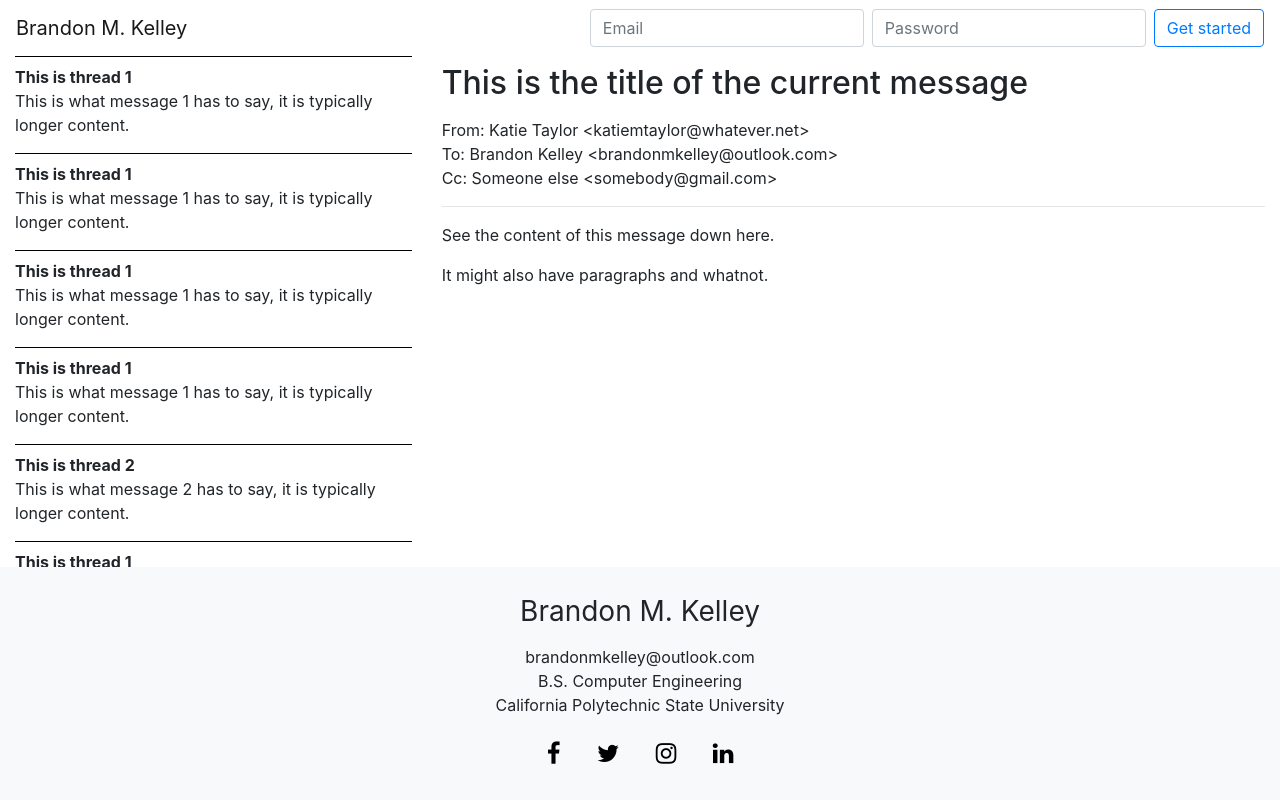
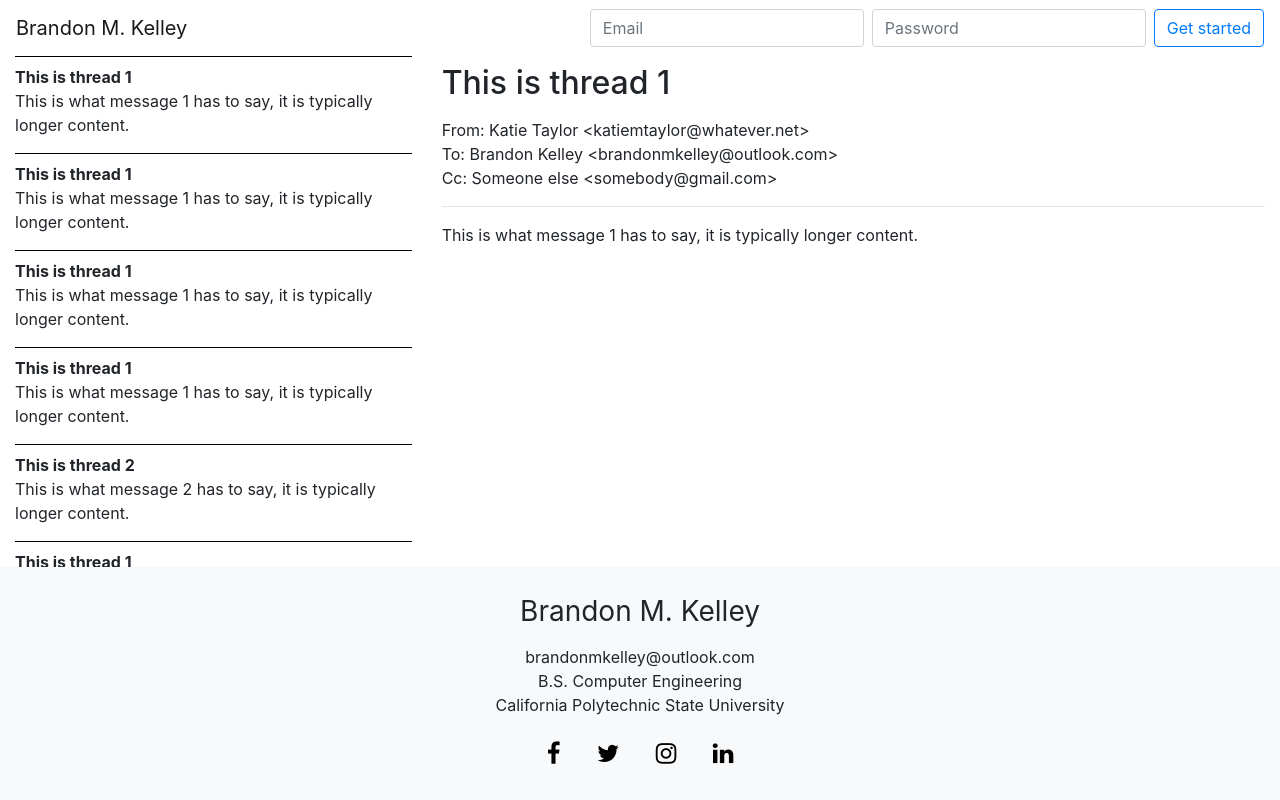
Before and after one commit to brandonmkelley/website-react, a React (Create React App) app in the folder src/client/: page /flexworks/email in a window 1280 px wide. Built offline with nearby package versions, Linux system fonts and the light colour scheme; no server answers.

Commit message:
Dynamic email UI added for redux states, still thinking about chat architecture.

```diff
--- a/src/client/src/AppState.ts
+++ b/src/client/src/AppState.ts
@@ -1,5 +1,5 @@
 
-import { message, subject } from './data/flexworks.json'
+import { user, message, subject } from './data/flexworks.json'
 
 export interface AppState {
     layoutPlatform?: string | null,
@@ -7,6 +7,8 @@ export interface AppState {
     layoutJumboHeight?: string | null,
     layoutCardHeight?: string | null,
     userEmail?: string | null,
+    userID?: string | null,
+    users?: object | null,
     messages?: object | null,
     subjects?: object | null
 }
@@ -17,6 +19,8 @@ export const initialState : AppState = {
     layoutJumboHeight: '50px',
     layoutCardHeight: '50px',
     userEmail: null,
+    userID: "1",
+    users: user,
     messages: message,
     subjects: subject
 }
--- a/src/client/src/pages/FlexWorks_Chat.tsx
+++ b/src/client/src/pages/FlexWorks_Chat.tsx
@@ -1,6 +1,5 @@
 
-
-import React, { useEffect } from 'react'
+import React, { useEffect, useState } from 'react'
 
 import { useDispatch, useSelector } from 'react-redux'
 
@@ -12,11 +11,13 @@ import { Container } from 'react-bootstrap'
 
 import { layoutSlice } from '../slices/layout'
 
-//import flexworksData from '../data/flexworks.json'
+const messageIDPrefix = 'message-id-'
+const messageIDPrefixLen = messageIDPrefix.length
 
 export default () => {
     const dispatch = useDispatch()
     const location = useLocation()
+    const [activeMessage, setActiveMessage] = useState<any>(null)
 
     useEffect(() => {
         dispatch(layoutSlice.actions.desktopNoScroll())
@@ -30,8 +31,20 @@ export default () => {
         }
     }, [location])
 
+    const userID = useSelector((state: any) => state.userID) || {}
+    const users = useSelector((state: any) => state.users) || {}
     const messages = useSelector((state: any) => state.messages) || {}
     const subjects = useSelector((state: any) => state.subjects) || {}
+
+    useEffect(() => {
+        if (Object.keys(messages).length > 0) {
+            var sortedMessages = Object.values(messages).sort((m1: any, m2: any) => m2.sentDt - m1.sentDt)
+            var latestMessage = sortedMessages[0]
+
+            // Is the active item a user or a subject or a user group???
+            setActiveMessage(latestMessage)
+        }
+    }, [messages])
 
     return (
         <React.Fragment>
@@ -39,29 +52,27 @@ export default () => {
                 <Row style={{ height: '100%' }}>
                     <Col xs={ 4 } style={{ overflowY: 'scroll', height: '100%' }}>
                         {
-                            Object.values(messages).map((m: any, i: any) => (
-                                <div style={{ borderTop: "1px solid black", paddingTop: '8px' }} onClick={ console.log }>
-                                    <b>{ (subjects as { [name: string]: { [name: string]: string } })[m.subjectID].name }</b>
-                                    <p>{ m.body }</p>
+                            Object.keys(messages).map((id: any) => (
+                                <div key={ id } id={ messageIDPrefix + id } style={{ borderTop: "1px solid black", paddingTop: '8px' }}
+                                    onClick={ e => setActiveMessage(messages[e.currentTarget.id.substring(messageIDPrefixLen)]) }>
+                                    <b>{ (subjects as { [name: string]: { [name: string]: string } })[messages[id].subjectID].name }</b>
+                                    <p>{ messages[id].body }</p>
                                 </div>
                             ))
                         }
-
-                        {/* Object.values(flexworksData.message).map((m: any, i: any) => (
-                            <div style={{ borderTop: "1px solid black", paddingTop: '8px' }} onClick={ console.log }>
-                                <b>{ (flexworksData.subject as { [name: string]: { [name: string]: string } })[m.subjectID].name }</b>
-                                <p>{ m.body }</p>
-                            </div>
-                        )) */}
                     </Col>
                     <Col xs={ 8 } style={{ overflowY: 'scroll', height: '100%', paddingTop: '8px' }}>
-                        <h2 style={{ marginBottom: '16px' }}>This is the title of the current message</h2>
-                        <p>From: Katie Taylor &lt;katiemtaylor@whatever.net&gt;<br/>
-                            To: Brandon Kelley &lt;brandonmkelley@outlook.com&gt;<br/>
-                            Cc: Someone else &lt;somebody@gmail.com&gt;</p>
-                        <hr></hr>
-                        <p>See the content of this message down here.</p>
-                        <p>It might also have paragraphs and whatnot.</p>
+                        { activeMessage === null && <b>You have no messages to show.</b> }
+                        { activeMessage !== null &&
+                            <div>
+                                <h2 style={{ marginBottom: '16px' }}>{ subjects[activeMessage!.subjectID].name }</h2>
+                                <p>From: Katie Taylor &lt;katiemtaylor@whatever.net&gt;<br/>
+                                    To: Brandon Kelley &lt;brandonmkelley@outlook.com&gt;<br/>
+                                    Cc: Someone else &lt;somebody@gmail.com&gt;</p>
+                                <hr></hr>
+                                <p>{ activeMessage!.body }</p>
+                            </div>
+                        }
                     </Col>
                 </Row>
             </Container>
--- a/src/client/src/pages/FlexWorks_Email.tsx
+++ b/src/client/src/pages/FlexWorks_Email.tsx
@@ -1,8 +1,7 @@
 
+import React, { useEffect, useState } from 'react'
 
-import React, { useEffect } from 'react'
-
-import { useDispatch } from 'react-redux'
+import { useDispatch, useSelector } from 'react-redux'
 
 import { useLocation } from 'react-router-dom'
 
@@ -12,36 +11,65 @@ import { Container } from 'react-bootstrap'
 
 import { layoutSlice } from '../slices/layout'
 
-import flexworksData from '../data/flexworks.json'
+const messageIDPrefix = 'message-id-'
+const messageIDPrefixLen = messageIDPrefix.length
 
 export default () => {
     const dispatch = useDispatch()
     const location = useLocation()
+    const [activeMessage, setActiveMessage] = useState<any>(null)
 
     useEffect(() => {
         dispatch(layoutSlice.actions.desktopNoScroll())
     }, [dispatch, location])
+
+    useEffect(() => {
+        console.log('open email data feeds.')
+
+        return () => {
+            console.log('close email data feeds.')
+        }
+    }, [location])
+
+    const users = useSelector((state: any) => state.users) || {}
+    const messages = useSelector((state: any) => state.messages) || {}
+    const subjects = useSelector((state: any) => state.subjects) || {}
+
+    useEffect(() => {
+        if (Object.keys(messages).length > 0) {
+            var sortedMessages = Object.values(messages).sort((m1: any, m2: any) => m2.sentDt - m1.sentDt)
+            var latestMessage = sortedMessages[0]
+            setActiveMessage(latestMessage)
+        }
+    }, [messages])
 
     return (
         <React.Fragment>
             <Container fluid={ true } style={{ width: '100%', height: '100%' }}>
                 <Row style={{ height: '100%' }}>
                     <Col xs={ 4 } style={{ overflowY: 'scroll', height: '100%' }}>
-                        { Object.values(flexworksData.message).map((m: any, i: any) => (
-                            <div style={{ borderTop: "1px solid black", paddingTop: '8px' }} onClick={ console.log }>
-                                <b>{ (flexworksData.subject as { [name: string]: { [name: string]: string } })[m.subjectID].name }</b>
-                                <p>{ m.body }</p>
-                            </div>
-                        )) }
+                        {
+                            Object.keys(messages).map((id: any) => (
+                                <div key={ id } id={ messageIDPrefix + id } style={{ borderTop: "1px solid black", paddingTop: '8px' }}
+                                    onClick={ e => setActiveMessage(messages[e.currentTarget.id.substring(messageIDPrefixLen)]) }>
+                                    <b>{ (subjects as { [name: string]: { [name: string]: string } })[messages[id].subjectID].name }</b>
+                                    <p>{ messages[id].body }</p>
+                                </div>
+                            ))
+                        }
                     </Col>
                     <Col xs={ 8 } style={{ overflowY: 'scroll', height: '100%', paddingTop: '8px' }}>
-                        <h2 style={{ marginBottom: '16px' }}>This is the title of the current message</h2>
-                        <p>From: Katie Taylor &lt;katiemtaylor@whatever.net&gt;<br/>
-                            To: Brandon Kelley &lt;brandonmkelley@outlook.com&gt;<br/>
-                            Cc: Someone else &lt;somebody@gmail.com&gt;</p>
-                        <hr></hr>
-                        <p>See the content of this message down here.</p>
-                        <p>It might also have paragraphs and whatnot.</p>
+                        { activeMessage === null && <b>You have no messages to show.</b> }
+                        { activeMessage !== null &&
+                            <div>
+                                <h2 style={{ marginBottom: '16px' }}>{ subjects[activeMessage!.subjectID].name }</h2>
+                                <p>From: Katie Taylor &lt;katiemtaylor@whatever.net&gt;<br/>
+                                    To: Brandon Kelley &lt;brandonmkelley@outlook.com&gt;<br/>
+                                    Cc: Someone else &lt;somebody@gmail.com&gt;</p>
+                                <hr></hr>
+                                <p>{ activeMessage!.body }</p>
+                            </div>
+                        }
                     </Col>
                 </Row>
             </Container>
```
